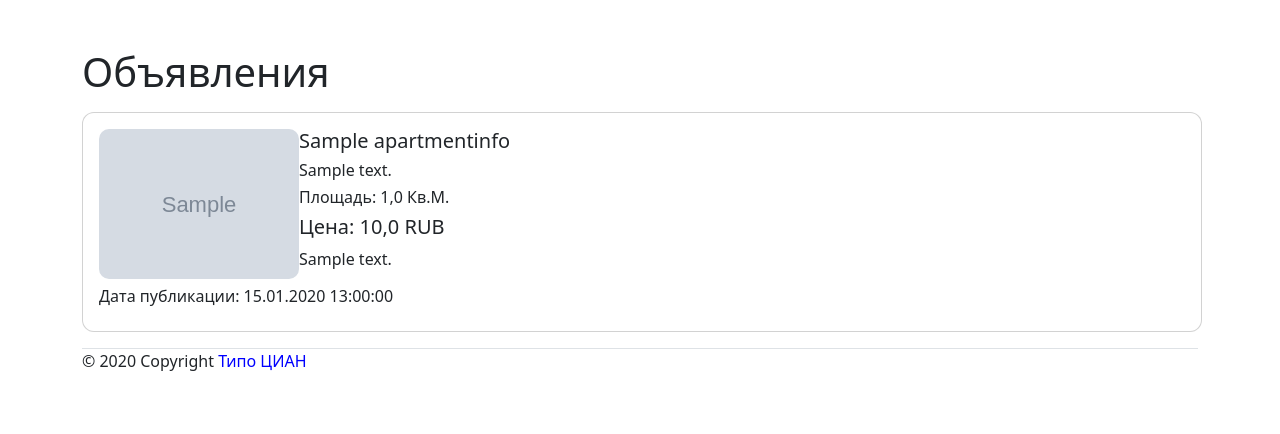
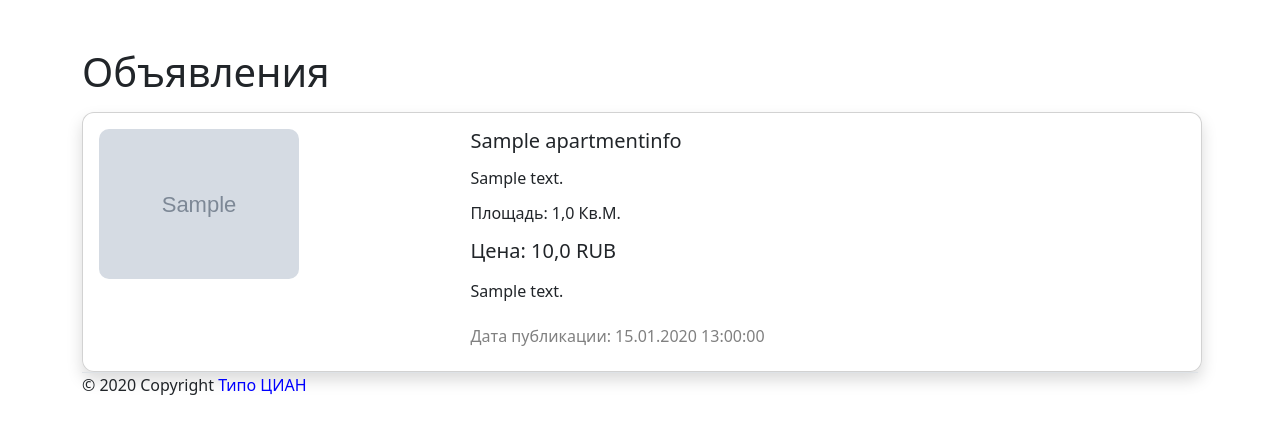
Before and after one commit to rostisluvvv/apartment_search_service, a Django app: page /main_page/ in a window 1280 px wide. Shown: the part 66-500 px from the top of the page. Run offline with Django 4.2, Linux system fonts and the light colour scheme; tables that the repository leaves empty hold one stand-in row (values such as "Sample post"); grey boxes marked "Sample" are stand-in pictures; some libraries are stand-ins or nearby versions.

Commit message:
рабочая версия верстки post_detail.html

```diff
--- a/config/templates/main_page/includes/post_detail.html
+++ b/config/templates/main_page/includes/post_detail.html
@@ -1,24 +1,28 @@
 <p>
-
+<div class="shadow" style="width: 70rem; border-radius: 12px;">
 <div class="card" style="width: 70rem; border-radius: 12px;">
 
   <div class="card-body">
 
-    <div class="col-4  ">
+    <div class="col-4 re-3  ">
       <img src="/main_page{{ apart.photo.url }}" width="200px" style="border-radius: 10px; float:left">
     </div>
 
-    <div class="col-8">
+    <div class="col-6 d-grid gap-2 mx-auto ">
 
-      <h5 class="card-title">{{ apart.title }}</h5>
+    <h5 class="card-title">{{ apart.title }}</h5>
       <h6 class="card-title">{{ apart.address }}</h6>
       <h6 class="card-title">Площадь: {{ apart.apartment_area }} Кв.М.</h6>
       <h5 class="card-title">Цена: {{ apart.price }} RUB</h5>
       <p class="card-text">{{ apart.content|safe|truncatechars:200 }}</p>
-      <h6 class="card-title">Дата публикации: {{ apart.published|date:"d.m.Y H:i:s" }}</h6>
+      <h6 class="card-title" style="color:grey" >Дата публикации: {{ apart.published|date:"d.m.Y H:i:s" }}</h6>
     </div>
+
+
+
+
+
 
   </div>
 </div>
-
-</p>
+</div>
```
